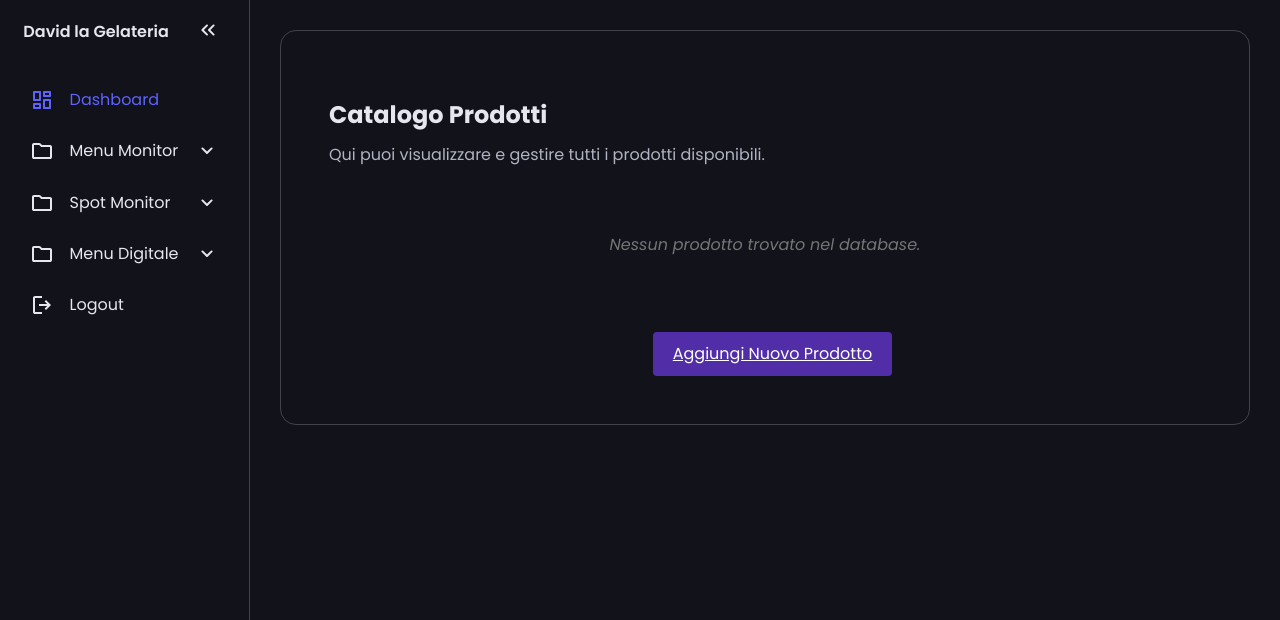
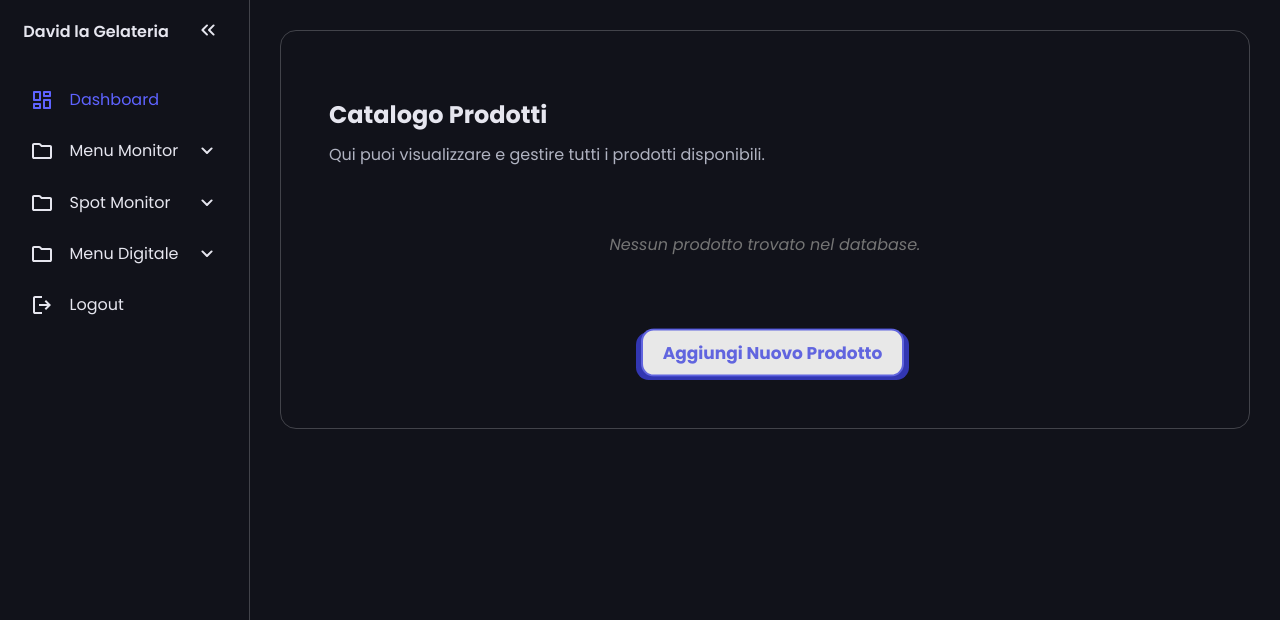
Before and after one commit to IacopoLibero/gestionale-gelateria, a PHP site: page /admin/front-end/php/schermo/catalogo_prodotti.php in a window 1280 px wide. Shown: the top 620 px of the page. Run offline with PHP 8.4, Linux system fonts and the light colour scheme; the visitor is signed in with stand-in values (Sample User, id 1); data that the repository does not hold is empty.

Commit message:
button style

```diff
--- a/admin/front-end/css/schermo/catalogo_prodotti.css
+++ b/admin/front-end/css/schermo/catalogo_prodotti.css
@@ -64,7 +64,7 @@
 .actions {
     margin-top: 30px;
     display: flex;
-    justify-content: center; /* Changed from flex-end to center */
+    justify-content: center;
 }
 
 .btn {
@@ -248,6 +248,46 @@
   background-color: #190a3a;
 }
 
+/* Button styling from new_prodouct.css */
+.submit-button {
+    /* Variables */
+    --button_radius: 0.75em;
+    --button_color: #e8e8e8;
+    --button_outline_color: #3b40ddc7;
+    font-size: 17px;
+    font-weight: bold;
+    border: none;
+    cursor: pointer;
+    border-radius: var(--button_radius);
+    background: var(--button_outline_color);
+    text-decoration: none;
+    display: inline-block;
+}
+
+.button_top {
+    display: block;
+    margin-left: 5px;
+    margin-right: 5px;
+    box-sizing: border-box;
+    border: 2px solid var(--button_outline_color);
+    border-radius: var(--button_radius);
+    padding: 0.75em 1.5em;
+    background: var(--button_color);
+    color: var(--button_outline_color);
+    transform: translateY(-0.2em);
+    transition: transform 0.1s ease;
+}
+
+.submit-button:hover .button_top {
+    /* Pull the button upwards when hovered */
+    transform: translateY(-0.33em);
+}
+
+.submit-button:active .button_top {
+    /* Push the button downwards when pressed */
+    transform: translateY(0);
+}
+
 @media (max-width: 768px) {
     .product-grid {
         grid-template-columns: 1fr;
```
